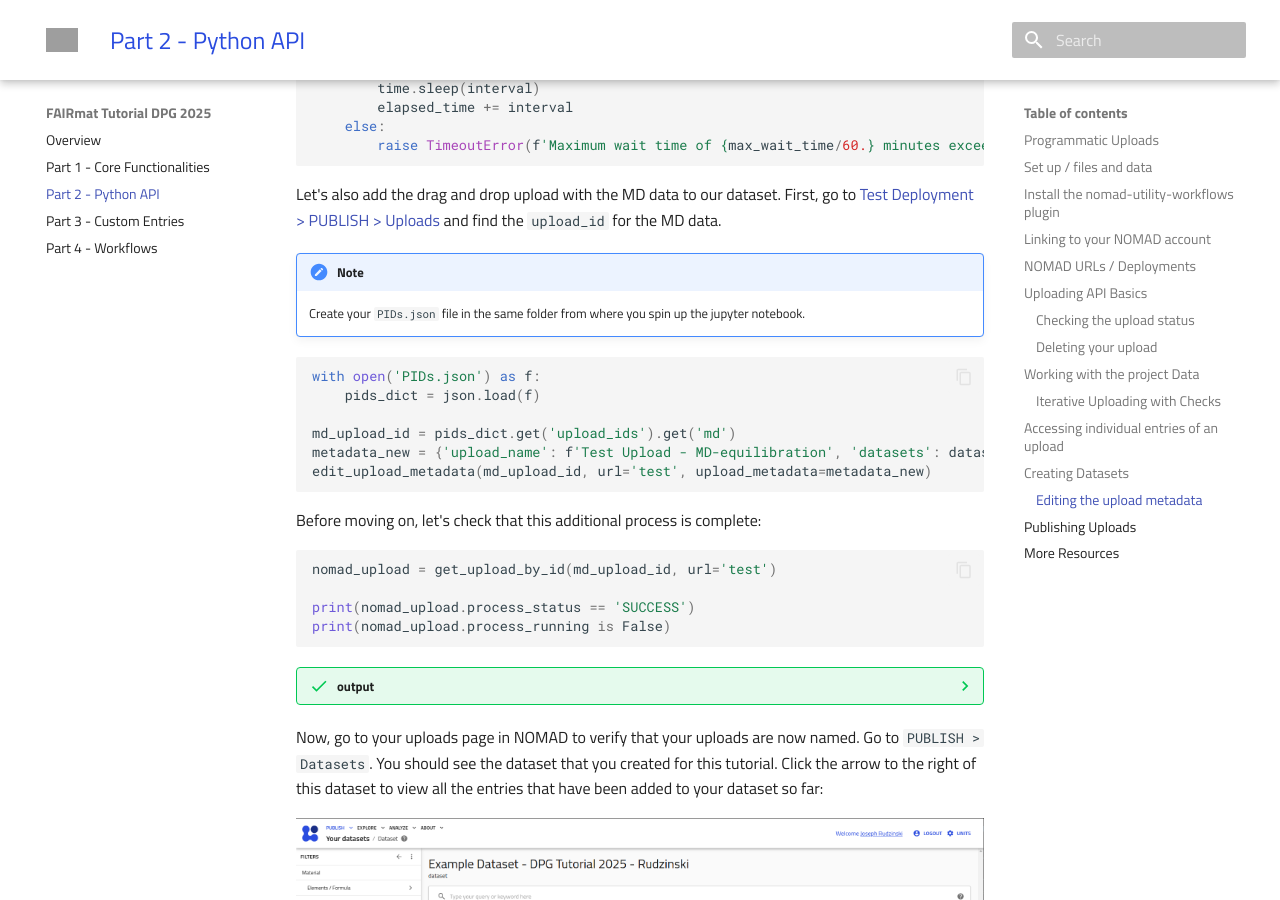
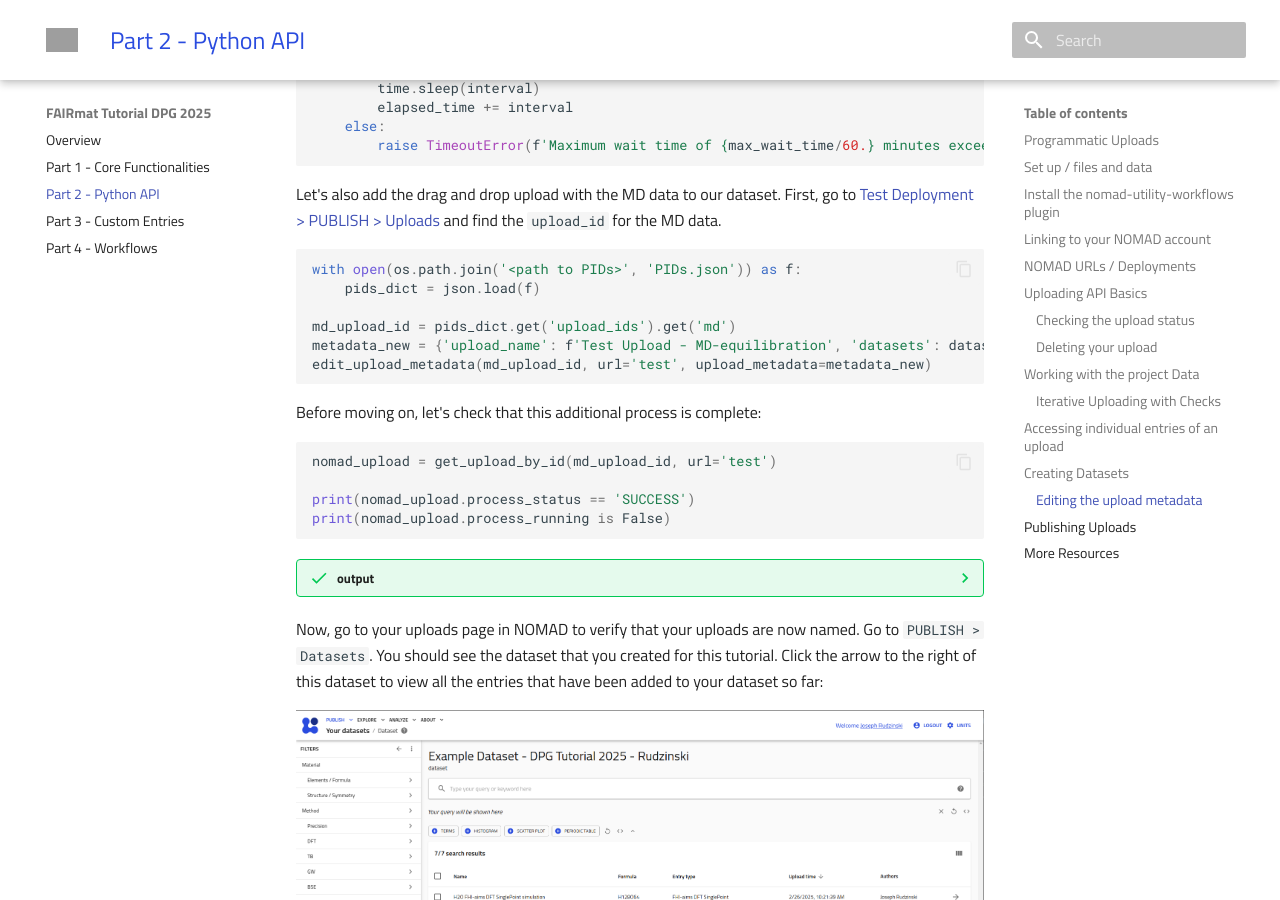
Before and after one commit to FAIRmat-NFDI/nomad-tutorial-workflows, an MkDocs documentation site: the page built from docs/api.md, in a window 1280 px wide and 900 px high, scrolled down 8858 px. Built offline with MkDocs 1.6.1 and Material for MkDocs 9.7.7, drawn with Linux system fonts in a browser that asks for light colours; nearby versions of some CDN libraries; library files that are not in the unit come from our copies; grey boxes are pictures that could not be loaded.

Commit message:
PIDs.json path

````diff
--- a/docs/api.md
+++ b/docs/api.md
@@ -428,11 +428,8 @@ for i_upload, upload in enumerate(dft_upload_ids):
 
 Let's also add the drag and drop upload with the MD data to our dataset. First, go to [Test Deployment > PUBLISH > Uploads](https://nomad-lab.eu/prod/v1/test/gui/user/uploads) and find the `upload_id` for the MD data.
 
-!!! note
-    Create your `PIDs.json` file in the same folder from where you spin up the jupyter notebook.
-
 ```python
-with open('PIDs.json') as f:
+with open(os.path.join('<path to PIDs>', 'PIDs.json')) as f:
     pids_dict = json.load(f)
 
 md_upload_id = pids_dict.get('upload_ids').get('md')
````
Also changed, not shown: docs/workflows.md (+1 -1 lines), docs/assets/Generate_Workflow_Yaml.ipynb, docs/assets/Part-2_DFT-calculations.ipynb.
